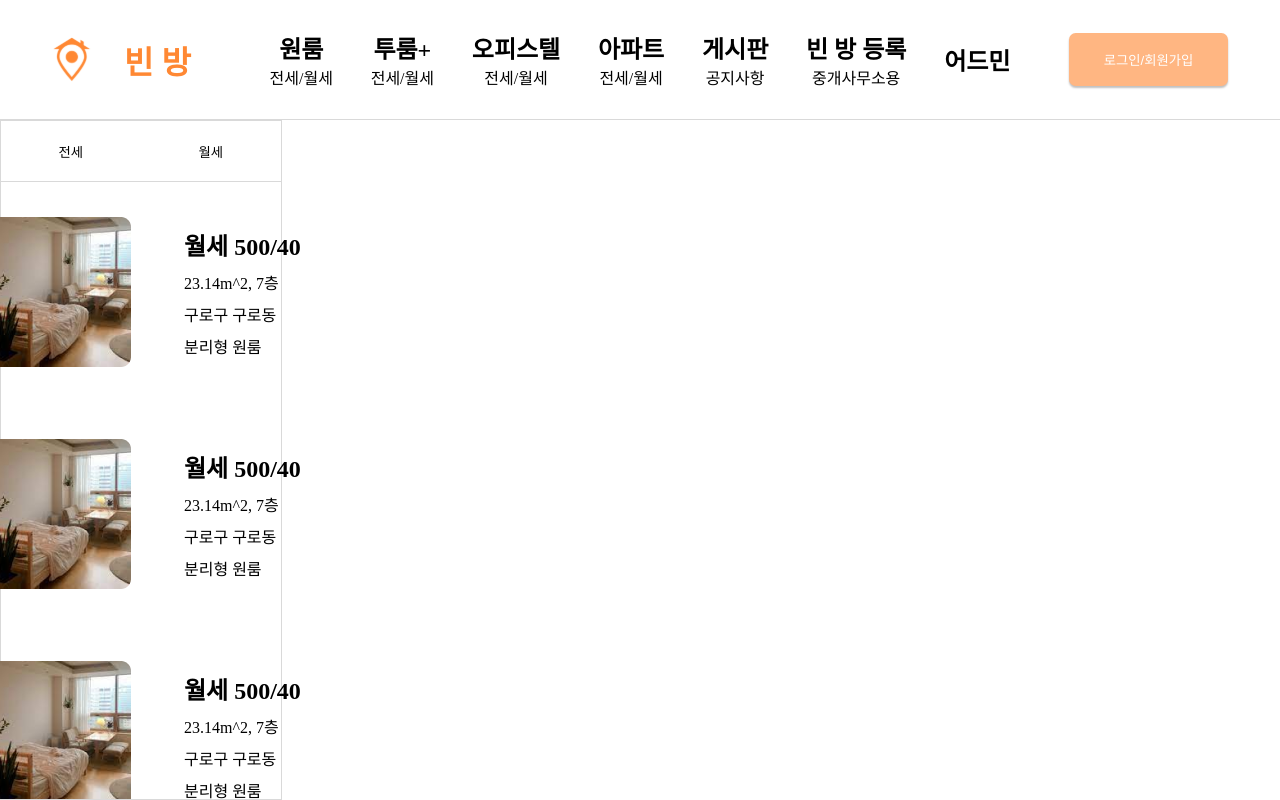
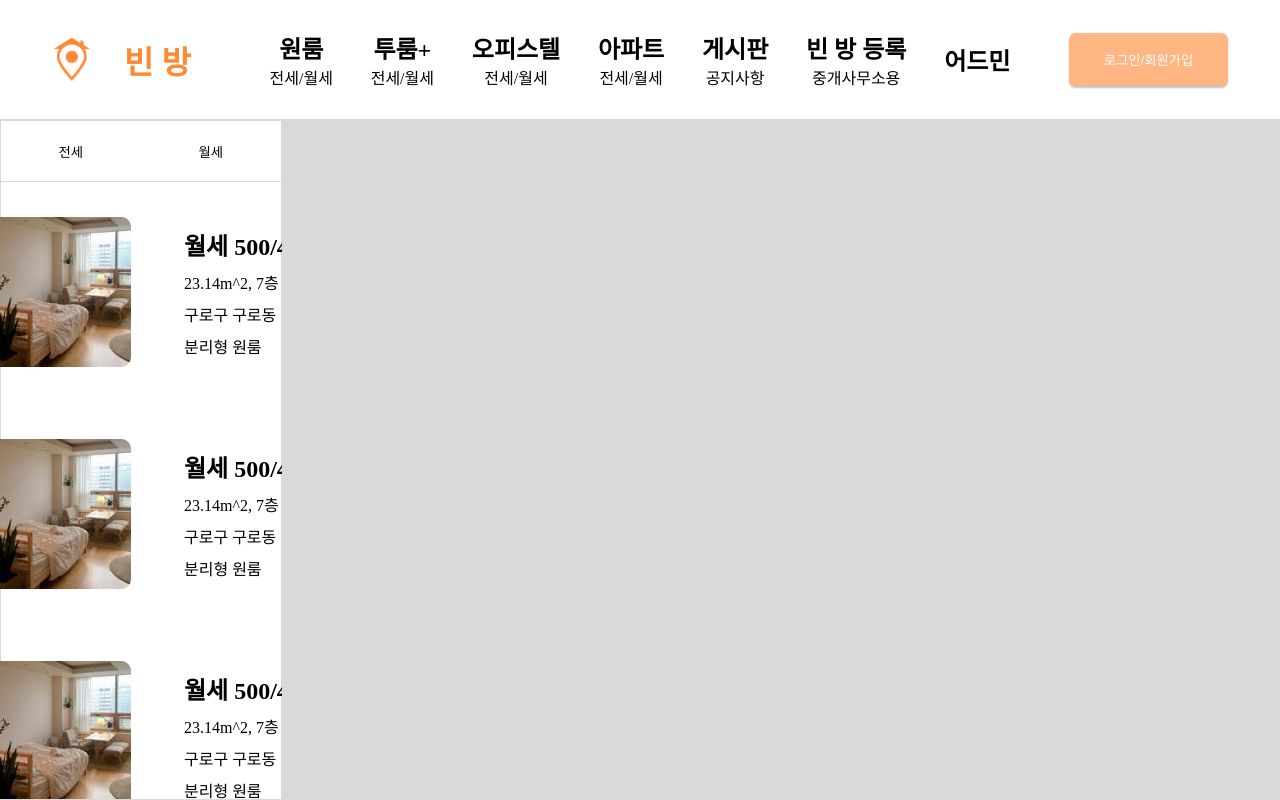
Before and after one commit to YeoboyaEmptyRoom/ER-FrontEnd, a Next.js app: page /map in a window 1280 px wide. Built offline with nearby package versions, Linux system fonts and the light colour scheme.

Commit message:
💄 Add : 지도 Layer 퍼블리싱

```diff
--- a/src/app/map/page.tsx
+++ b/src/app/map/page.tsx
@@ -1,6 +1,7 @@
 'use client';
 
 import Header from '@/components/Header/organisms';
+import MapBox from '@/components/MapPage/organisms/MapBox';
 import RoomContent from '@/components/MapPage/organisms/RoomContent';
 import { MainTemplate } from '@/components/MapPage/template/style';
 
@@ -10,6 +11,7 @@ const Map = () => {
       <Header />
       <MainTemplate>
         <RoomContent />
+        <MapBox />
       </MainTemplate>
     </>
   );
--- /dev/null
+++ b/src/components/MapPage/organisms/MapBox/index.tsx
@@ -0,0 +1,7 @@
+import { Layer } from './style';
+
+const MapBox = () => {
+  return <Layer></Layer>;
+};
+
+export default MapBox;
--- /dev/null
+++ b/src/components/MapPage/organisms/MapBox/style.ts
@@ -0,0 +1,8 @@
+import { Palette } from '@/style/global';
+import styled from '@emotion/styled';
+
+export const Layer = styled.div`
+  width: 78%;
+  height: 100%;
+  background: ${Palette.NATURAL_N20};
+`;
--- a/src/components/MapPage/template/style.ts
+++ b/src/components/MapPage/template/style.ts
@@ -3,4 +3,5 @@ import styled from '@emotion/styled';
 export const MainTemplate = styled.div`
   width: 100%;
   height: calc(100% - 7.5em);
+  display: flex;
 `;
```
